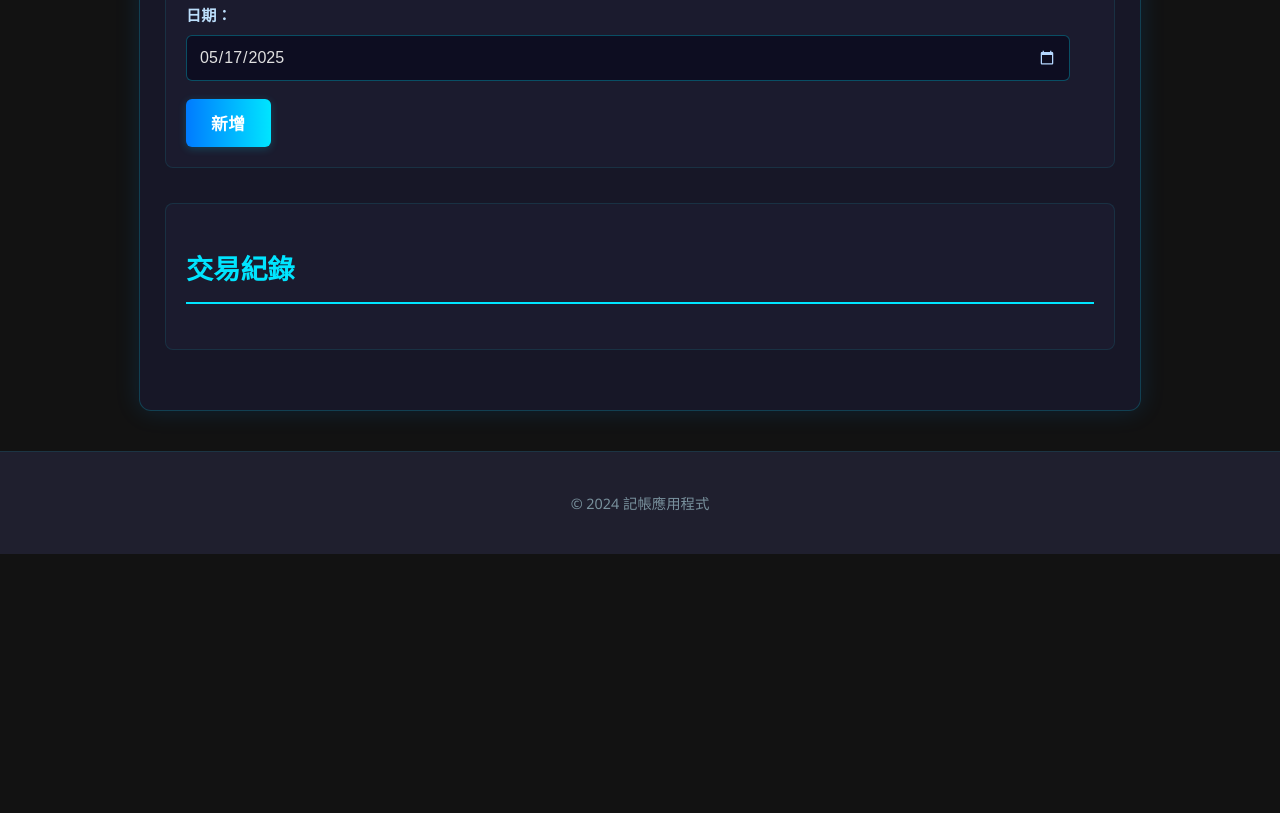
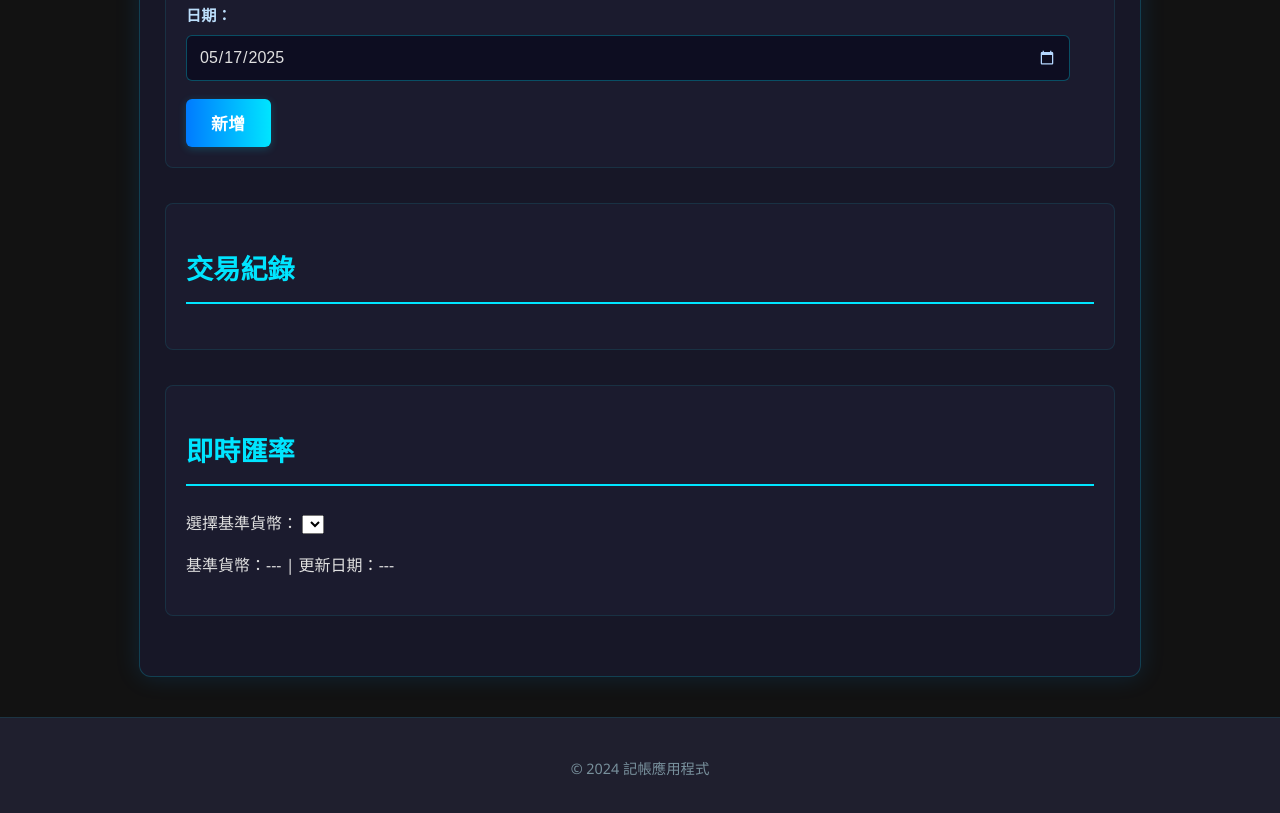
Before and after one commit to jacky850926/jacky_test_for_cursor, a plain HTML site: page index.html in a window 1280 px wide. Shown: the part 907-1720 px from the top of the page. Before the commit the page ends 1461 px from the top, so only its background shows below. Drawn offline with Linux system fonts and the light colour scheme.

Commit message:
增加實際匯率的功能

```diff
--- a/index.html
+++ b/index.html
@@ -61,6 +61,21 @@
                 <!-- 交易紀錄將會顯示在這裡 -->
             </ul>
         </section>
+
+        <section class="exchange-rate-section">
+            <h2>即時匯率</h2>
+            <div class="currency-selector-container">
+                 <label for="base-currency-selector">選擇基準貨幣：</label>
+                 <select id="base-currency-selector">
+                     <!-- 貨幣選項將由 JavaScript 動態載入 -->
+                 </select>
+            </div>
+            <p class="rates-info">基準貨幣：<span id="display-base-currency">---</span> | 更新日期：<span id="rates-date">---</span></p>
+            <ul id="exchange-rate-list">
+                <!-- 匯率將會顯示在這裡 -->
+            </ul>
+        </section>
+
     </main>
     <footer>
         <p>&copy; 2024 記帳應用程式</p>
```
